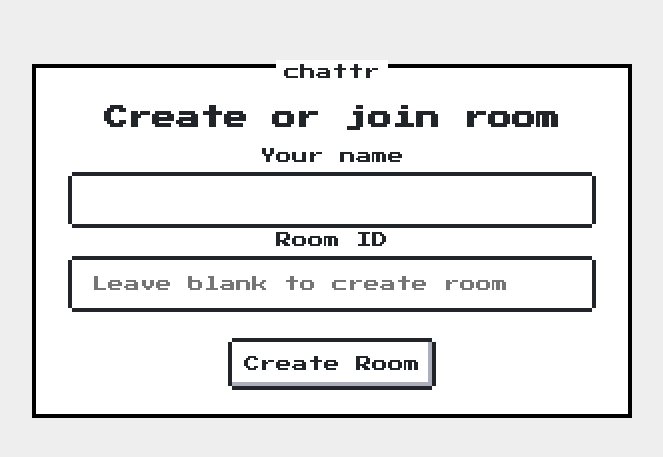
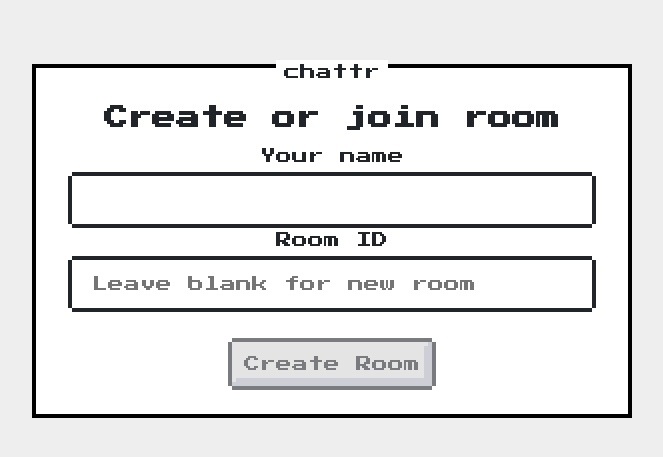
Before and after one commit to mttchpmn/chattr, a React (Create React App) app: page / in a window 1280 px wide. Shown: the part 159-616 px from the top of the page, without its empty margins (308-971 px from the left). Built offline with nearby package versions, Linux system fonts and the light colour scheme; no server answers.

Commit message:
Implement room join announcements

```diff
--- a/server.js
+++ b/server.js
@@ -20,9 +20,10 @@ io.on("connection", socket => {
     io.to(id).emit("create", id);
   });
 
-  socket.on("join", joinID => {
+  socket.on("join", ({ joinID, name }) => {
     socket.join(joinID);
     io.to(id).emit("join", joinID);
+    socket.to(joinID).emit("new member", name);
   });
 
   socket.on("typing", ({ name, roomID }) => {
--- a/src/App/index.jsx
+++ b/src/App/index.jsx
@@ -53,8 +53,13 @@ class App extends React.Component {
       this.setState({ roomID });
     });
 
-    socket.on("new member", ({ roomID, name }) => {
-      this.setState({ roomID, announcement: `${name} joined the room` });
+    socket.on("new member", name => {
+      clearTimeout(this.timer);
+      this.setState({ announcement: `${name} joined the room` });
+      this.timer = setTimeout(
+        () => this.setState({ announcement: null }),
+        2000
+      );
     });
   }
 
--- a/src/components/HomeScreen/index.jsx
+++ b/src/components/HomeScreen/index.jsx
@@ -41,7 +41,7 @@ function HomeScreen({ handleSubmit }) {
               type="text"
               id="join-id"
               autoComplete="off"
-              placeholder="Leave blank to create room"
+              placeholder="Leave blank for new room"
               value={joinID}
               onChange={e => setJoinID(e.target.value)}
             />
@@ -52,11 +52,13 @@ function HomeScreen({ handleSubmit }) {
               <button
                 type="submit"
                 style={{ marginTop: 30 }}
+                disabled={name === ""}
                 className={
-                  name === "" ? "nes-btn is-dsiabled" : "nes-btn is-primary"
+                  name === "" ? "nes-btn is-disabled" : "nes-btn is-primary"
                 }
                 onClick={e => {
                   e.preventDefault();
+                  // CREATE A NEW ROOM
                   socket.emit("create");
                   handleSubmit(name);
                 }}
@@ -67,12 +69,14 @@ function HomeScreen({ handleSubmit }) {
               <button
                 type="submit"
                 style={{ marginTop: 30 }}
+                disabled={name === ""}
                 className={
-                  name === "" ? "nes-btn is-dsiabled" : "nes-btn is-primary"
+                  name === "" ? "nes-btn is-disabled" : "nes-btn is-primary"
                 }
                 onClick={e => {
                   e.preventDefault();
-                  socket.emit("join", joinID);
+                  // JOIN EXISTING ROOM WITH ID: joinID
+                  socket.emit("join", { joinID, name });
                   handleSubmit(name);
                 }}
               >
```
